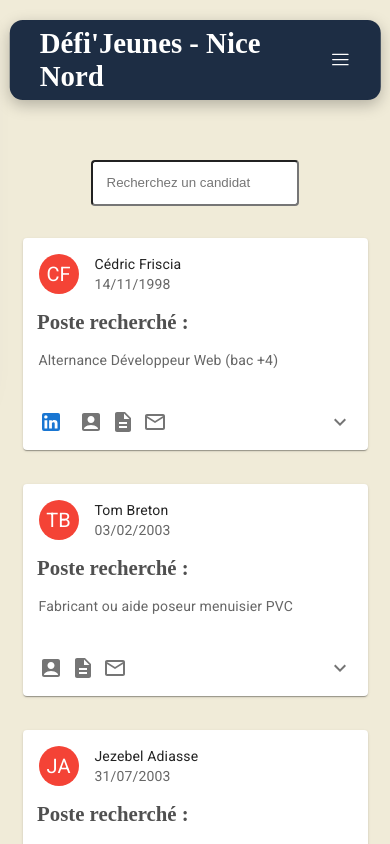
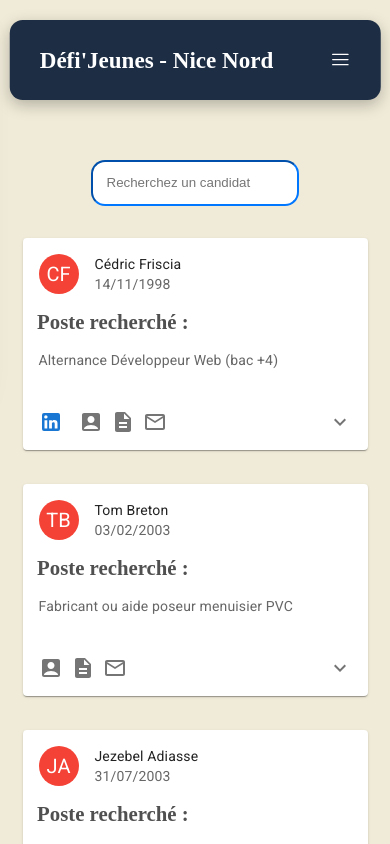
Before and after one commit to CedricFriscia/Defie-jeune, a React (Vite) app: page /candidats in a window 390 px wide. Shown: the top 844 px of the page. Built offline with nearby package versions, Linux system fonts and the light colour scheme.

Commit message:
add minor fix on nav and input css

```diff
--- a/public/candidats.json
+++ b/public/candidats.json
@@ -8,7 +8,7 @@
       "anniversaire": "14/11/1998",
       "linkedin": "https://www.linkedin.com/in/cedricfriscia/",
       "mail": "cedricfriscia@gmail.com",
-      "cv": "/pdf/CV_ALTERNANCE_2023-10-30_CEDRIC_FRISCIA.pdf",
+      "cv": "/pdf/CV_ALTERNANCE_CEDRIC_FRISCIA.pdf",
       "motivationnel": "/motiv/cv-cedricfriscia-65523973.pdf",
       "description": "Passionné par le développement web, je suis actuellement à la recherche d'une opportunité d'alternance en bac +4 pour poursuivre ma progression. Mon objectif est d'acquérir de nouvelles connaissances et compétences que je pourrai appliquer au sein d'une entreprise."
     },
--- a/src/Components/Nav/styles.scss
+++ b/src/Components/Nav/styles.scss
@@ -67,6 +67,10 @@
   .navbar {
     z-index: 99;
 
+    &__logo {
+      font-size: 1.2em;
+    }
+
     &__list {
       display: flex;
       flex-direction: column;
--- a/src/Pages/Jeune/styles.scss
+++ b/src/Pages/Jeune/styles.scss
@@ -75,8 +75,9 @@
 
 .input {
   padding: 1em;
-  border-radius: 4px;
+  border-radius: 14px;
   outline: none;
+  border-color: #0077ff;
 }
 
 @media only screen and (max-width: 768px) {
```
Also changed, not shown: 1 other file (tests, documents, lock files or other folders).
